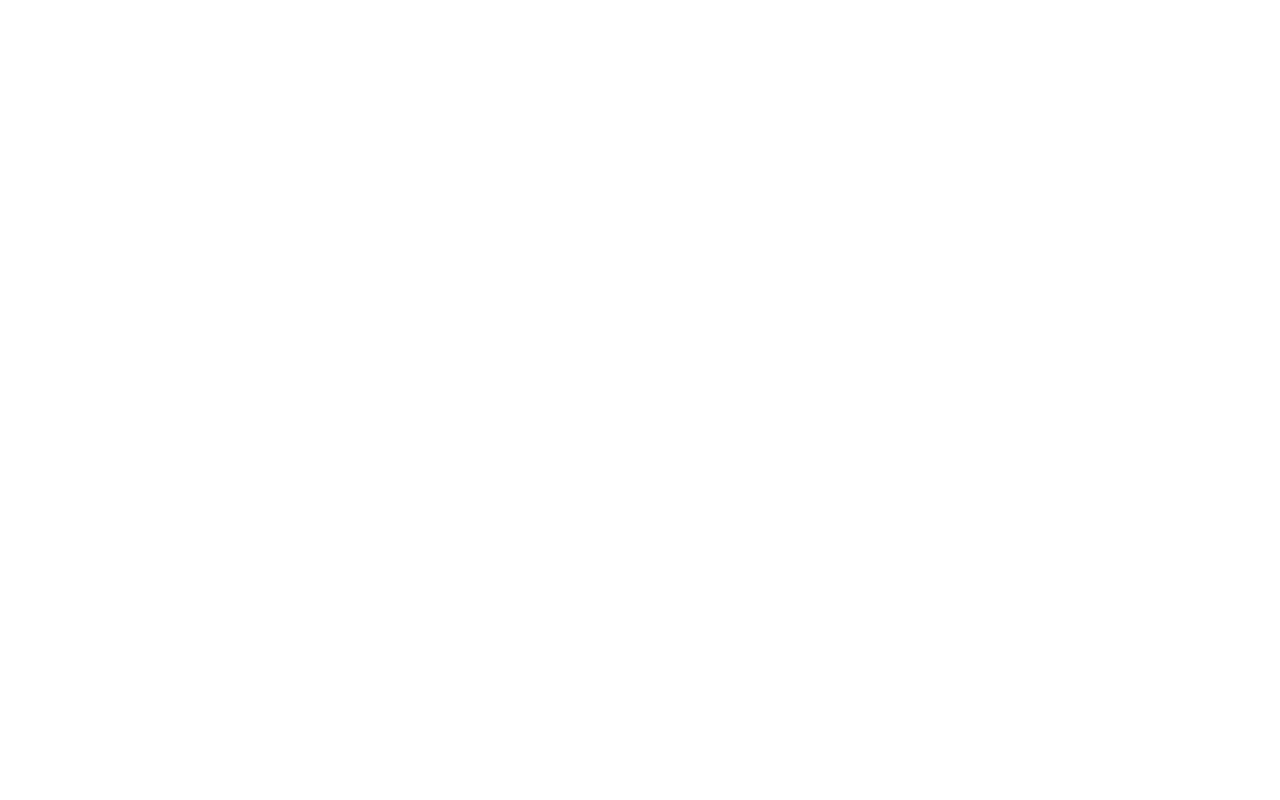
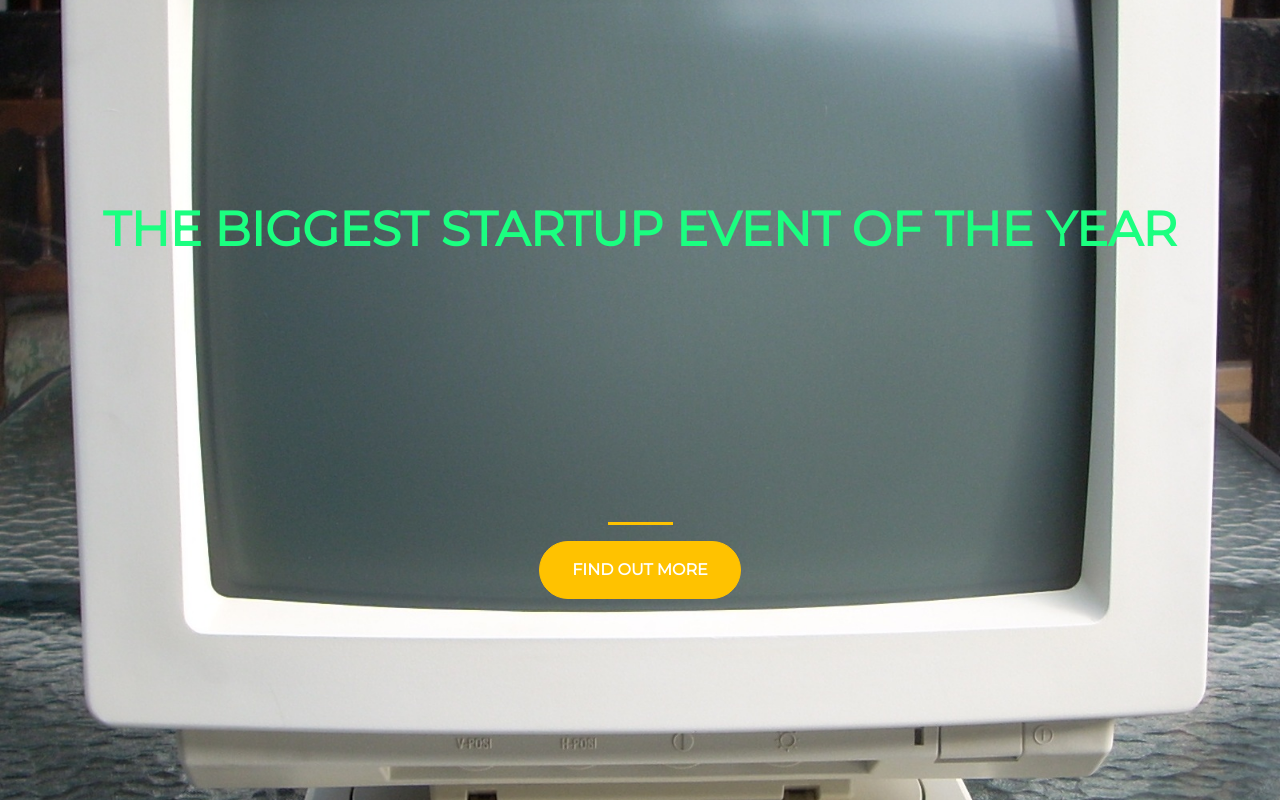
Before and after one commit to Inheritee/Practice, a plain HTML site: page bootstrap/Startup/index.html in a window 1280 px wide. Drawn offline with nearby package versions, Linux system fonts and the light colour scheme.

Commit message:
Startup bootstrap

```diff
--- a/bootstrap/Startup/index.html
+++ b/bootstrap/Startup/index.html
@@ -2,6 +2,9 @@
 <html>
   <head>
     <title>Startup</title>
+     <!-- Required meta tags -->
+     <meta charset="utf-8">
+     <meta name="viewport" content="width=device-width, initial-scale=1, shrink-to-fit=no">
 
     <!-- Google Fonts -->
     <link href="https://fonts.googleapis.com/css?family=Montserrat" rel="stylesheet">
@@ -13,6 +16,19 @@
     <link rel="stylesheet" type="text/css" href="style.css">
   </head>
   <body>
-
+    <div class="container d-flex align-items-center h-100">
+      <div class="row">
+        <header class="text-center col-12">
+          <h1 class="text-uppercase"><strong>the biggest startup event of the year</h1></strong>
+        </header>
+        <div class="buffer col-12"></div>
+        <section class="text-center col-12">
+          <hr>
+            <a href="https://mailchi.mp/5deaad75b451/progbootstrap">
+            <button class="btn btn-primary btn-b">Find out more</button>
+          </a>
+        </section>
+      </div>
+    </div>
   </body>
 </html>
--- a/bootstrap/Startup/style.css
+++ b/bootstrap/Startup/style.css
@@ -3,4 +3,45 @@ html {
   width: 100%;
   height: 100%;
   font-family: 'Montserrat', sans-serif;
+  background: url(crt.jpg) no-repeat center center fixed;
+  -webkit-background-size: cover;
+  -moz-background-size: cover;
+  -o-background-size: cover;
+  background-size: cover;
 }
+
+h1 {
+  font-size: 3rem;
+  color: #1bff80;
+}
+
+hr {
+  border-color: #FFC200;
+  border-width: 3px;
+  max-width: 65px;
+}
+
+.buffer {
+  height: 15rem;
+}
+
+.btn {
+  font-weight: 700;
+  border-radius: 300px;
+  text-transform: uppercase;
+}
+
+.btn-primary {
+  background-color: #FFC200;
+  border-color: #FFC200;
+}
+
+.btn-primary:hover {
+  background-color: #1bff80;
+  border-color: #1bff80;
+  border-width: 2px;
+}
+
+.btn-b {
+  padding: 1rem 2rem;
+}
```
Also changed, not shown: bootstrap/Startup/crt.jpg (added).
